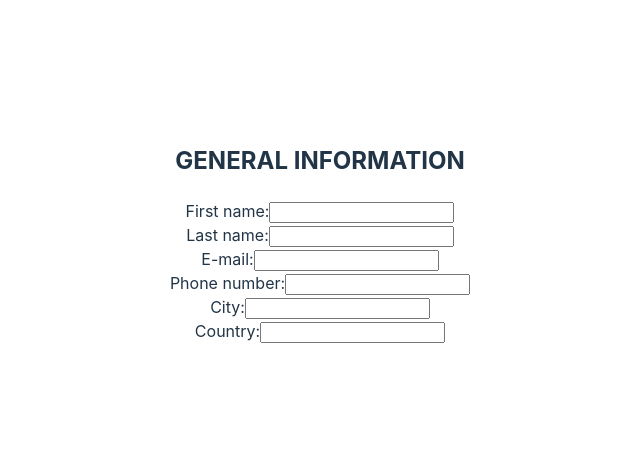
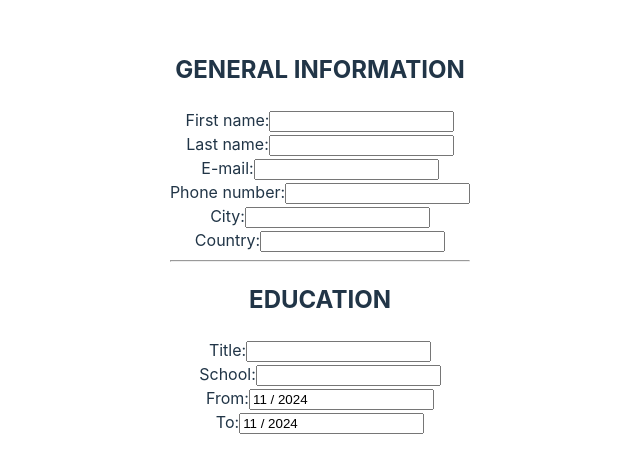
Before and after one commit to studentszO/cv-app, a React (Vite) app: page / in a window 1280 px wide. Shown: the part 167-640 px from the top of the page, without its empty margins (320-960 px from the left). Built offline with nearby package versions, Linux system fonts and the light colour scheme.

Commit message:
Add education form

```diff
--- a/src/App.jsx
+++ b/src/App.jsx
@@ -1,12 +1,13 @@
 import "./App.css";
 import GeneralForm from "./components/forms/general";
+import EducationForm from "./components/forms/education";
 
 function App() {
   return (
     <>
-      <div>
-        <GeneralForm />
-      </div>
+      <GeneralForm />
+      <hr />
+      <EducationForm />
     </>
   );
 }
```
